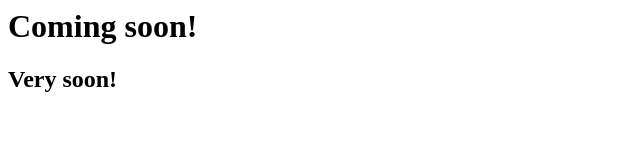
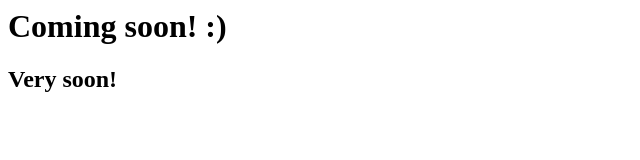
Before and after one commit to meldg0d/meldg0d.github.io, a plain HTML site: page index.html in a window 1280 px wide. Shown: the full height of the page, 0-640 px from the left. Drawn offline with Linux system fonts and the light colour scheme.

Commit message:
Update index.html

```diff
--- a/index.html
+++ b/index.html
@@ -1,2 +1,2 @@
-<h1>Coming soon!</h1>
+<h1>Coming soon! :)</h1>
 <h2>Very soon!</h2>
```
